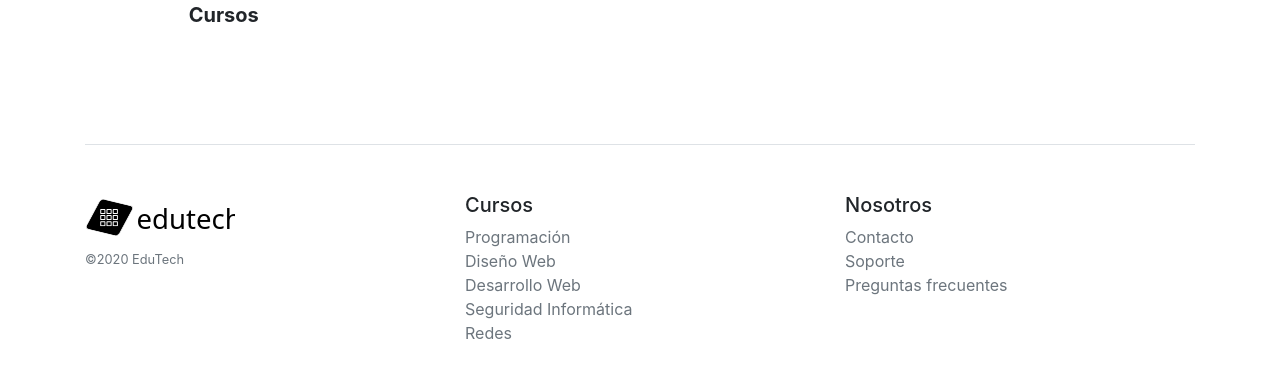
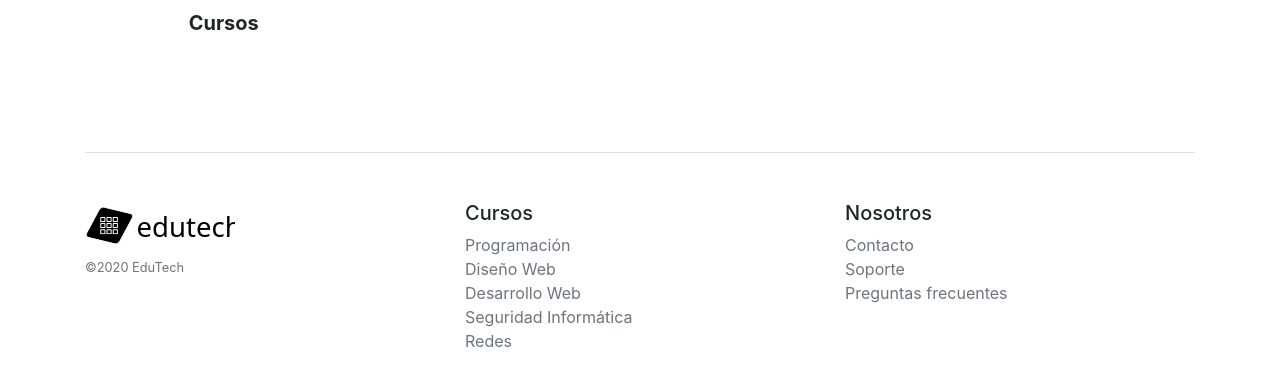
Before and after one commit to jonathannava/edutech, a PHP site: page /producto.php in a window 1280 px wide. Shown: the part 75-461 px from the top of the page. Run offline with PHP 8.4, Linux system fonts and the light colour scheme; data that the repository does not hold is empty; some libraries are stand-ins or nearby versions.

Commit message:
update inclide DB

```diff
--- a/includes/connection.php
+++ b/includes/connection.php
@@ -1,6 +1,6 @@
 <?php
 $DB_server="127.0.0.1";
-$DB_user="root";
+$DB_user="tiendavirtual";
 $DB_pass="#1#2#3";
 $DB_name="tiendavirtual";
 
--- a/producto.php
+++ b/producto.php
@@ -1,17 +1,3 @@
-<?php
-require_once 'includes/connection.php'
-
-
-/*     $curso="Curso PHP desde Cero";
-    $descripcion="Aprenderás lo básico para familiarizarte con la sintaxis del lenguaje,
-    desde tipos de datos, variables y operadores.
-    Continuando con estructuras de control y funciones, para pasar a la Programación Orientada a objetos y terminar con un proyecto practico con conexión a base de datos.
-    ";
-    $precio=450;
-    $existencia="Disponible";
-    $video="https://www.youtube.com/embed/uhcerG4UvH0"; */
-
-?>
 <!DOCTYPE html>
 <html lang="en">
 
@@ -54,11 +40,12 @@ require_once 'includes/connection.php'
     </header>
     <main>
       <div class="container">
-        <div class="row">
+        <div class="row ">
           <div class="col-md-3">
-            <p class="lead text-center font-weight-bold">Cursos</p>
+            <p class="lead text-center font-weight-bold mt-2">Cursos</p>
             <div class="list-group">
               <?php
+                require_once 'includes/connection.php';
                 $query="SELECT * FROM categorias";
                 $sendQuery= mysqli_query($connection, $query);
                 $sendQueryCheck = mysqli_num_rows($sendQuery);
@@ -73,7 +60,7 @@ require_once 'includes/connection.php'
           <div class="col-md-9">
             <div class="album py-5">
               <div class="container">
-                <div class="row row-cols-1 row-cols-md-3">
+                <div class="row row-cols-1 row-cols-md-3 mt-2">
                   <?php
                     $query="SELECT * FROM productos";
                     $sendQuery= mysqli_query($connection, $query);
@@ -100,8 +87,6 @@ require_once 'includes/connection.php'
           </div>
         </div>
       </div>
-
-
     </main>
 
     <footer class="pt-4 my-md-5 pt-md-5 border-top">
```
